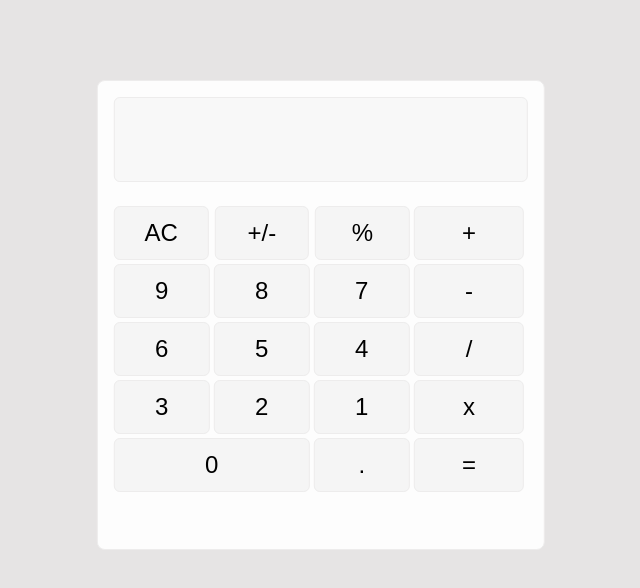
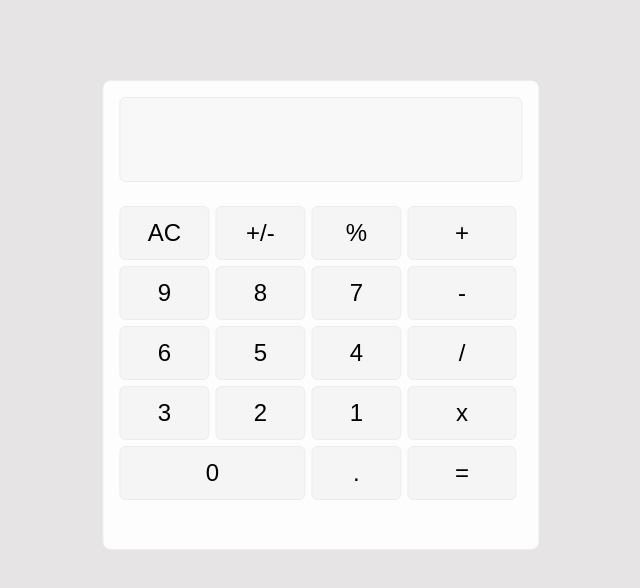
Before and after one commit to carlyMhayter/calculator-challenge, a Next.js app: page / in a window 1280 px wide. Shown: the top 588 px of the page, without its empty margins (319-959 px from the left). Built offline with nearby package versions, Linux system fonts and the light colour scheme.

Commit message:
fix: css changes

```diff
--- a/components/FuncButtons.tsx
+++ b/components/FuncButtons.tsx
@@ -3,13 +3,9 @@ import { mathFunctions } from "../utils/math";
 import { BasicButton } from "../pages";
 
 const ButtonContainer = styled.div`
-  padding: 0em 0.25em;
   height: 100%;
   display: flex;
   flex-direction: column;
-  button {
-    margin-bottom: 0.17em;
-  }
 `;
 
 interface FuncProps {
--- a/components/NumberButtons.tsx
+++ b/components/NumberButtons.tsx
@@ -4,7 +4,6 @@ import { BasicButton } from "../pages/index";
 const ButtonsContainer = styled.div`
   display: grid;
   grid-template-columns: 6em 6em 6em;
-  grid-gap: 0.25em;
 
   button:nth-of-type(10) {
     grid-column: span 2;
--- a/components/UtilButtons.tsx
+++ b/components/UtilButtons.tsx
@@ -3,17 +3,17 @@ import { BasicButton } from "../pages";
 
 const ButtonsContainer = styled.div`
   width: 100%;
+  display: grid;
+  grid-template-columns: 6em 6em 6em;
   /* border: 1px solid green; */
-  display: flex;
-  justify-content: space-between;
-  padding-bottom: 0.25em;
-  button {
+
+  /*  button {
     width: 98%;
     margin-right: 0.25em;
     :last-of-type {
       margin-right: 0em;
     }
-  }
+  }*/
 `;
 
 interface ButtonProps {
--- a/pages/index.tsx
+++ b/pages/index.tsx
@@ -39,6 +39,9 @@ export const BasicButton = styled.button`
   border: 1px #edecec solid;
   border-radius: 0.25em;
   transition: 0.25s;
+  color: black;
+  margin-right: 0.25em;
+  margin-bottom: 0.25em;
   &:hover {
     background-color: #edecec;
   }
@@ -48,7 +51,11 @@ export const BasicButton = styled.button`
   }
 `;
 
-const VerticalColumn = styled.div``;
+const VerticalColumn = styled.div`
+  display: flex;
+  flex-direction: column;
+  height: 100%;
+`;
 export default function Home() {
   const [selected, updateSelected] = useState<string>("");
   const [runningTotal, updateRunningTotal] = useState<string>("");
```
